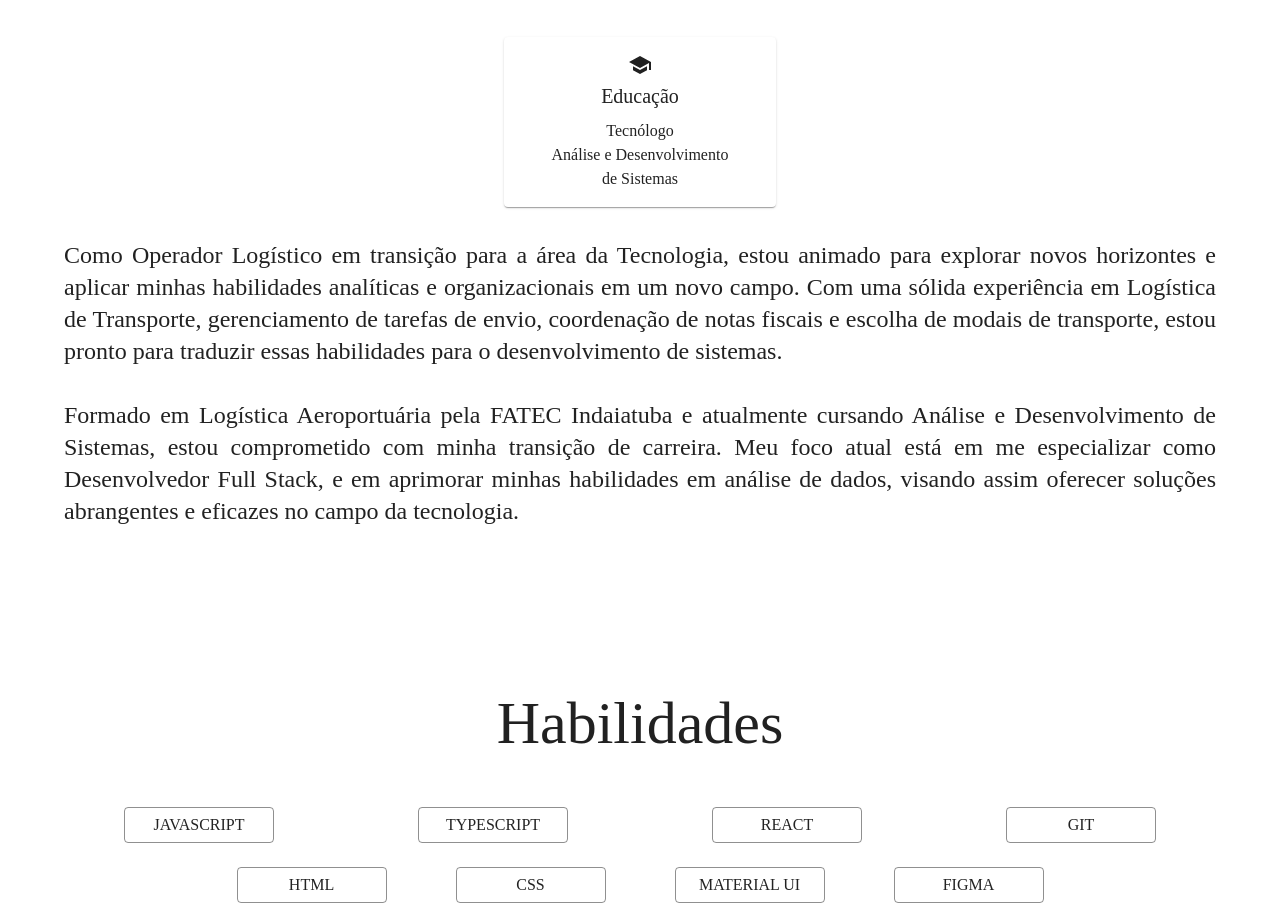
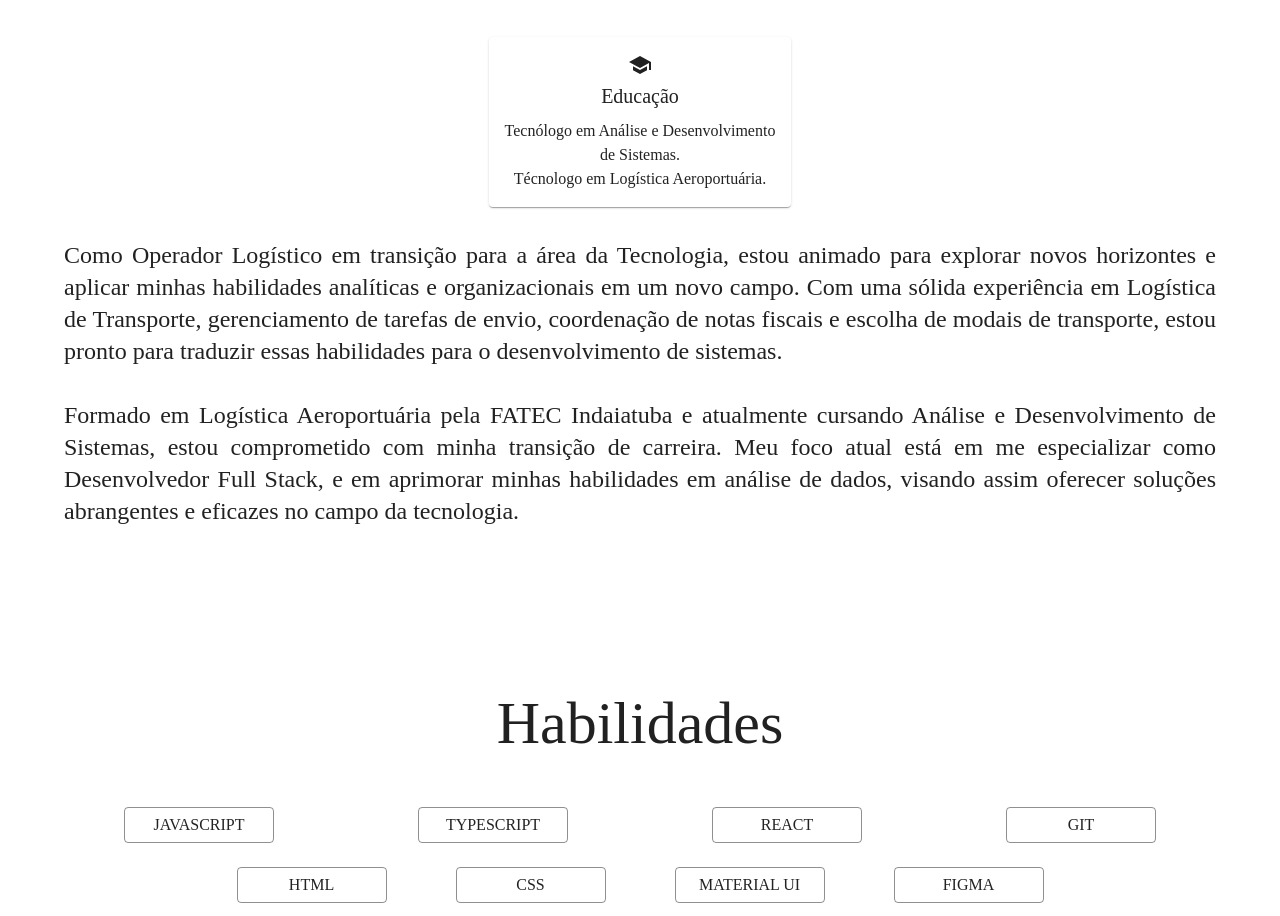
Before and after one commit to auyber/Auyber-portfolio, a React (Vite) app: page / in a window 1280 px wide. Shown: the part 1051-1967 px from the top of the page. Built offline with nearby package versions, Linux system fonts and the light colour scheme.

Commit message:
feat: favicon

```diff
--- a/index.html
+++ b/index.html
@@ -4,8 +4,9 @@
     <meta charset="UTF-8" />
     <link rel="icon" type="image/svg+xml" href="/vite.svg" />
     <meta name="viewport" content="initial-scale=1, width=device-width" />
+    <link rel="shortcut icon" href="../Auyber-portifolio/src/assets/images/favicon.ico">
 
-    <title>Vite + React + TS</title>
+    <title>Auyber Genesini Portifólio</title>
   </head>
   <body>
     <div id="root"></div>
--- a/src/components/Card/card.tsx
+++ b/src/components/Card/card.tsx
@@ -14,8 +14,8 @@ export default function ActionAreaCard() {
             Educação
           </Typography>
           <Typography>
-            Tecnólogo <br />
-            Análise e Desenvolvimento <br /> de Sistemas
+            Tecnólogo em Análise e Desenvolvimento <br /> de Sistemas. <br />
+            Técnologo em Logística Aeroportuária.
           </Typography>
         </CardContent>
       </CardActionArea>
```
Also changed, not shown: 1 other file (tests, documents, lock files or other folders).
